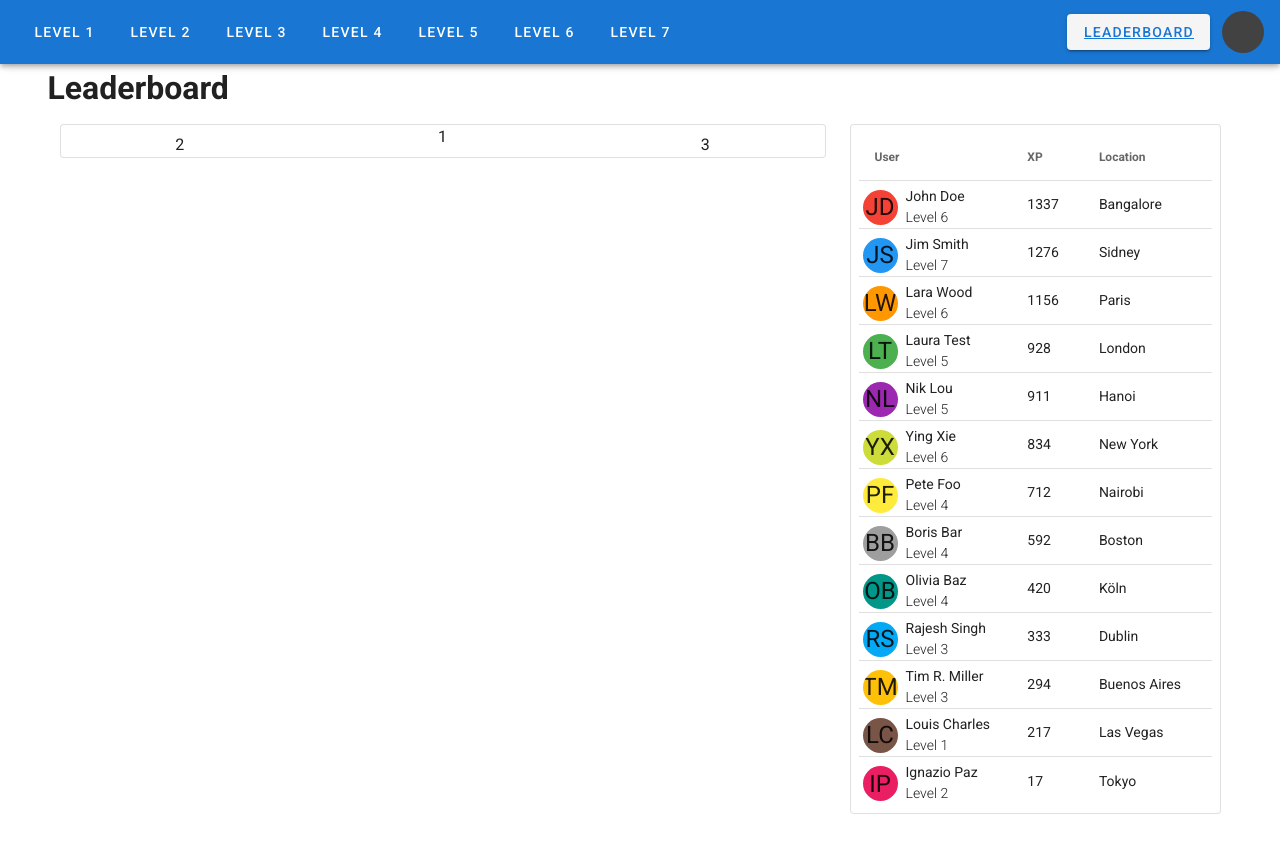
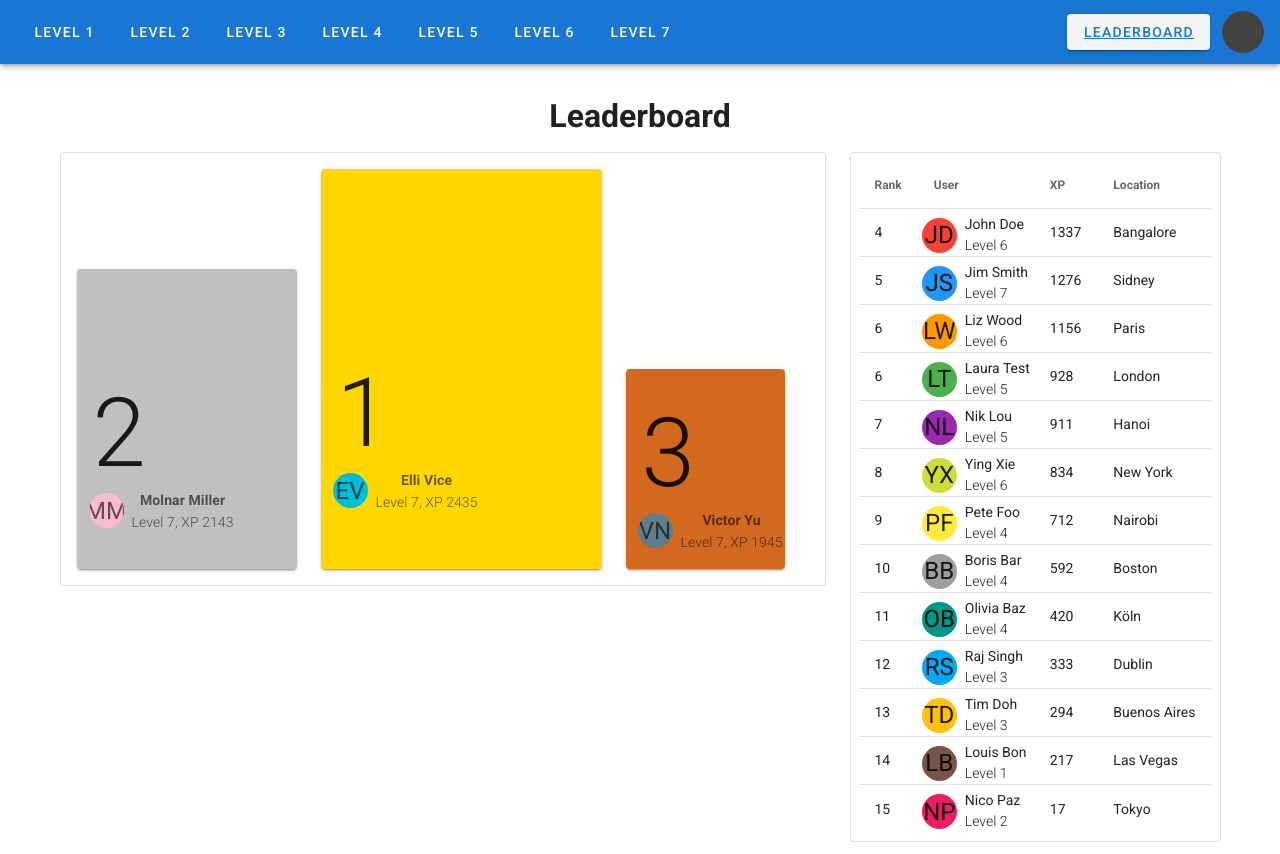
Before and after one commit to elbilbil/denominators, a Vue app: page /leaderboard in a window 1280 px wide. Before the commit the page ends 826 px from the top, so only its background shows below. Built offline with nearby package versions, Linux system fonts and the light colour scheme.

Commit message:
Add winners' podium to leaderboard

```diff
--- a/src/components/LeaderBoard.vue
+++ b/src/components/LeaderBoard.vue
@@ -1,18 +1,75 @@
 <template>
   <v-container>
-      <v-row>
-          <h1>Leaderboard</h1>
+      <v-row class="mt-4" align="center" justify="center">
+        <h1>Leaderboard</h1>
       </v-row>
       <v-row>
           <v-col cols="8">
               <v-card outlined>
-                  <v-spacer></v-spacer>
-                  <v-row class="text-center">
-                      <v-col class="mt-2" cols="4">2
-                      </v-col>
-                      <v-col cols="4">1</v-col>
-                      <v-col class="mt-2" cols="4">3</v-col>
-                  </v-row>
+                  <v-card-text>
+                    <v-row class="text-center flex align-end">
+                        <v-col cols="4">
+                            <v-card class="space_second_place">
+                                <v-card-title class="text-h1 shift_left_2">2</v-card-title>
+                                <v-card-text class="ml-2">
+                                    <v-row flex justify-space-around>
+                                        <v-avatar size="35" class="mr-2 mt-2" :color="winners[1].avatar_color">
+                                            <span class="text-h5">{{winners[1].initials}}</span>
+                                        </v-avatar>
+                                        <div class="mt-1">
+                                            <div>
+                                                <strong>{{ winners[1].name }}</strong>
+                                            </div>
+                                            <div class="font-weight-light">
+                                                Level {{ winners[1].level }}, XP {{ winners[1].xp }}
+                                            </div>
+                                        </div>
+                                    </v-row>
+                                </v-card-text>
+                            </v-card>
+                        </v-col>
+                        <v-col cols="5">
+                            <v-card class="space_first_place">
+                                <v-card-title class="text-h1">1</v-card-title>
+                                <v-card-text class="ml-2">
+                                    <v-row flex justify-space-around>
+                                        <v-avatar size="35" class="mr-2 mt-2" :color="winners[0].avatar_color">
+                                            <span class="text-h5">{{winners[0].initials}}</span>
+                                        </v-avatar>
+                                        <div class="mt-1">
+                                            <div>
+                                                <strong>{{ winners[0].name }}</strong>
+                                            </div>
+                                            <div class="font-weight-light">
+                                                Level {{ winners[0].level }}, XP {{ winners[0].xp }}
+                                            </div>
+                                        </div>
+                                    </v-row>
+                                </v-card-text>
+                            </v-card>
+                        </v-col>
+                        <v-col cols="3">
+                            <v-card class="space_third_place">
+                                <v-card-title class="text-h1">3</v-card-title>
+                                <v-card-text class="ml-2">
+                                    <v-row flex justify-space-around>
+                                        <v-avatar size="35" class="mr-2 mt-2" :color="winners[2].avatar_color">
+                                            <span class="text-h5">{{winners[2].initials}}</span>
+                                        </v-avatar>
+                                        <div class="mt-1">
+                                            <div>
+                                                <strong>{{ winners[2].name }}</strong>
+                                            </div>
+                                            <div class="font-weight-light">
+                                                Level {{ winners[2].level }}, XP {{ winners[2].xp }}
+                                            </div>
+                                        </div>
+                                    </v-row>
+                                </v-card-text>
+                            </v-card>
+                        </v-col>
+                    </v-row>
+                  </v-card-text>
               </v-card>
           </v-col>
           <v-col cols="4">
@@ -21,6 +78,9 @@
                     <template v-slot:default>
                     <thead>
                         <tr>
+                        <th class="text-left">
+                            Rank
+                        </th>
                         <th class="text-left">
                             User
                         </th>
@@ -37,6 +97,7 @@
                         v-for="user in users"
                         :key="user.name"
                         >
+                        <td>{{user.index}}</td>
                         <td>
                             <v-row flex justify-space-around>
                                 <v-avatar size="35" class="mr-2 mt-2" :color="user.avatar_color">
@@ -70,19 +131,24 @@ export default {
 
   data: () => ({
     users: [
-      { name: 'John Doe', initials: 'JD', level: 6, xp: 1337, location: 'Bangalore', avatar_color: 'red' },
-      { name: 'Jim Smith', initials: 'JS', level: 7, xp: 1276, location: 'Sidney', avatar_color: 'blue' },
-      { name: 'Lara Wood', initials: 'LW', level: 6, xp: 1156, location: 'Paris', avatar_color: 'orange' },
-      { name: 'Laura Test', initials: 'LT', level: 5, xp: 928, location: 'London', avatar_color: 'green' },
-      { name: 'Nik Lou', initials: 'NL', level: 5, xp: 911, location: 'Hanoi', avatar_color: 'purple' },
-      { name: 'Ying Xie', initials: 'YX', level: 6, xp: 834, location: 'New York', avatar_color: 'lime' },
-      { name: 'Pete Foo', initials: 'PF', level: 4, xp: 712, location: 'Nairobi', avatar_color: 'yellow' },
-      { name: 'Boris Bar', initials: 'BB', level: 4, xp: 592, location: 'Boston', avatar_color: 'grey' },
-      { name: 'Olivia Baz', initials: 'OB', level: 4, xp: 420, location: 'Köln', avatar_color: 'teal' },
-      { name: 'Rajesh Singh', initials: 'RS', level: 3, xp: 333, location: 'Dublin', avatar_color: 'light-blue' },
-      { name: 'Tim R. Miller', initials: 'TM', level: 3, xp: 294, location: 'Buenos Aires', avatar_color: 'amber' },
-      { name: 'Louis Charles', initials: 'LC', level: 1, xp: 217, location: 'Las Vegas', avatar_color: 'brown' },
-      { name: 'Ignazio Paz', initials: 'IP', level: 2, xp: 17, location: 'Tokyo', avatar_color: 'pink' }
+      { index: 4, name: 'John Doe', initials: 'JD', level: 6, xp: 1337, location: 'Bangalore', avatar_color: 'red' },
+      { index: 5, name: 'Jim Smith', initials: 'JS', level: 7, xp: 1276, location: 'Sidney', avatar_color: 'blue' },
+      { index: 6, name: 'Liz Wood', initials: 'LW', level: 6, xp: 1156, location: 'Paris', avatar_color: 'orange' },
+      { index: 6, name: 'Laura Test', initials: 'LT', level: 5, xp: 928, location: 'London', avatar_color: 'green' },
+      { index: 7, name: 'Nik Lou', initials: 'NL', level: 5, xp: 911, location: 'Hanoi', avatar_color: 'purple' },
+      { index: 8, name: 'Ying Xie', initials: 'YX', level: 6, xp: 834, location: 'New York', avatar_color: 'lime' },
+      { index: 9, name: 'Pete Foo', initials: 'PF', level: 4, xp: 712, location: 'Nairobi', avatar_color: 'yellow' },
+      { index: 10, name: 'Boris Bar', initials: 'BB', level: 4, xp: 592, location: 'Boston', avatar_color: 'grey' },
+      { index: 11, name: 'Olivia Baz', initials: 'OB', level: 4, xp: 420, location: 'Köln', avatar_color: 'teal' },
+      { index: 12, name: 'Raj Singh', initials: 'RS', level: 3, xp: 333, location: 'Dublin', avatar_color: 'light-blue' },
+      { index: 13, name: 'Tim Doh', initials: 'TD', level: 3, xp: 294, location: 'Buenos Aires', avatar_color: 'amber' },
+      { index: 14, name: 'Louis Bon', initials: 'LB', level: 1, xp: 217, location: 'Las Vegas', avatar_color: 'brown' },
+      { index: 15, name: 'Nico Paz', initials: 'NP', level: 2, xp: 17, location: 'Tokyo', avatar_color: 'pink' }
+    ],
+    winners: [
+      { index: 1, name: 'Elli Vice', initials: 'EV', level: 7, xp: 2435, location: 'London', avatar_color: 'cyan' },
+      { index: 2, name: 'Molnar Miller', initials: 'MM', level: 7, xp: 2143, location: 'Kairo', avatar_color: 'pink lighten-4' },
+      { index: 3, name: 'Victor Yu', initials: 'VN', level: 7, xp: 1945, location: 'Honk Kong', avatar_color: 'blue-grey' }
     ]
   }),
   methods: {
@@ -91,3 +157,22 @@ export default {
 }
 
 </script>
+<style scoped>
+.space_second_place {
+    background-color: silver;
+    height: 300px;
+    padding-top: 100px;
+}
+
+.space_first_place {
+    background-color: gold;
+    height: 400px;
+    padding-top: 180px;
+}
+
+.space_third_place {
+    background-color: chocolate;
+    height: 200px;
+    padding-top: 20px;
+}
+</style>
```
